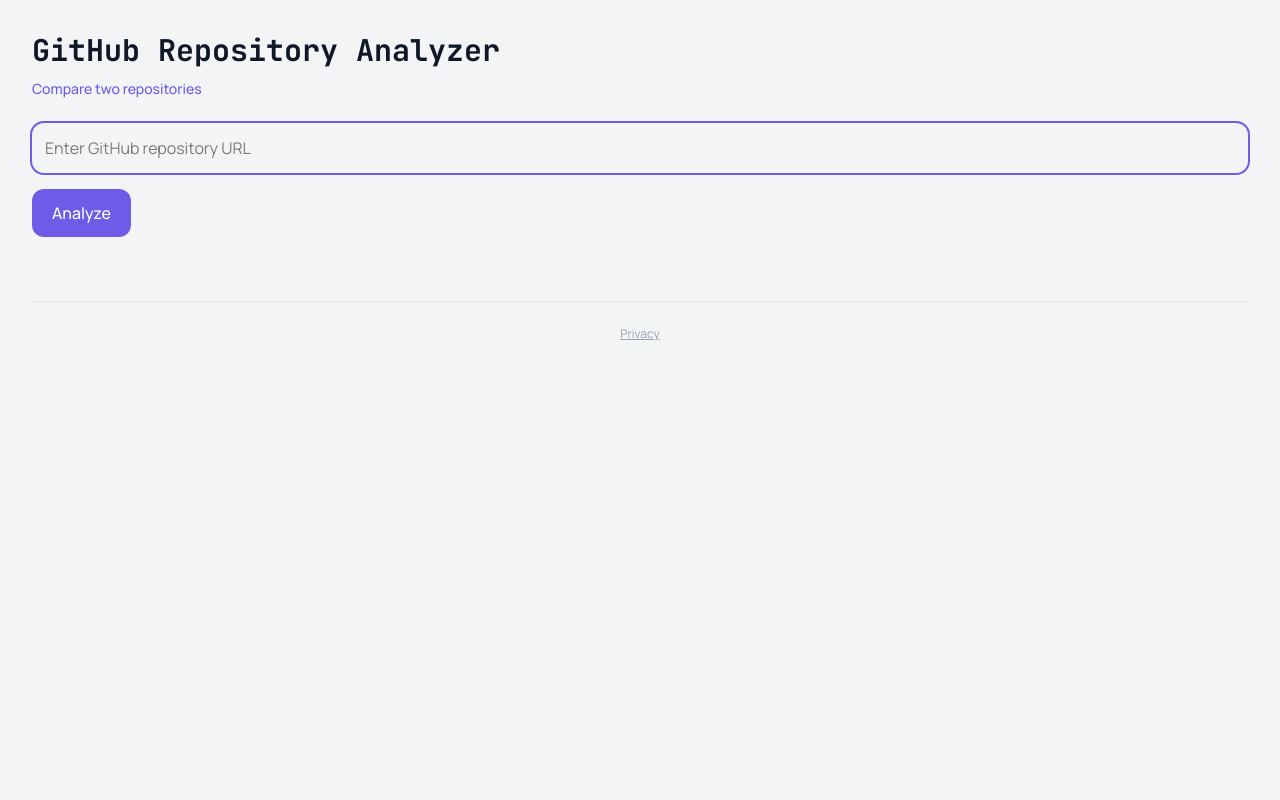
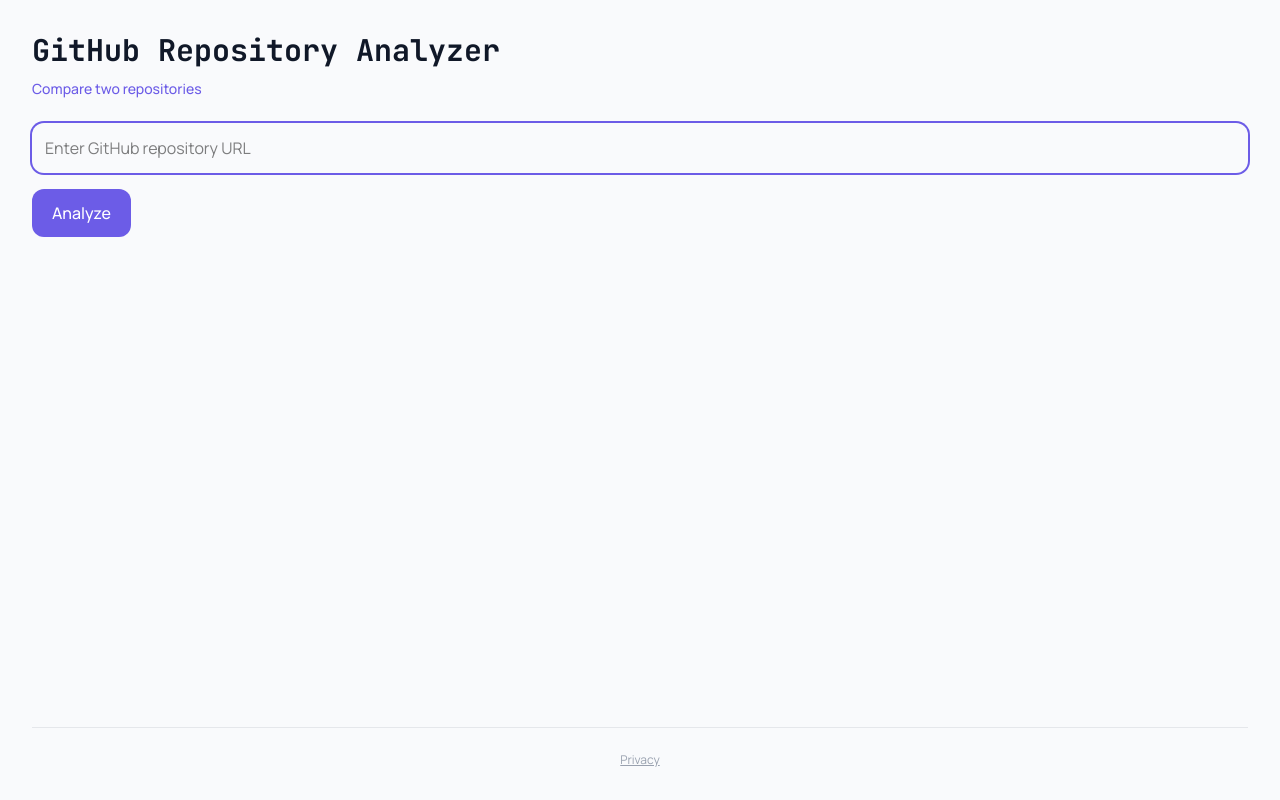
Before and after one commit to onurdlk/github-analyzer, a React (Vite) app in the folder frontend/: page / in a window 1280 px wide. Built offline with nearby package versions, Linux system fonts and the light colour scheme.

Commit message:
Fix footer layour to anchor at the bottom

```diff
--- a/frontend/src/App.tsx
+++ b/frontend/src/App.tsx
@@ -431,10 +431,11 @@
       : null
 
   return (
-    <div className="min-h-screen bg-gray-100 p-8">
+      <div className="min-h-screen bg-surface p-8 font-body flex flex-col">
+      <div className="flex-1">
       <h1 className="text-3xl font-display font-bold mb-2 text-gray-900">GitHub Repository Analyzer</h1>
       <button onClick={toggleCompareMode} className="text-sm text-brand font-medium hover:underline mb-6">
-        {compareMode ? 'Switch to single search' : 'Compare two repositories'}
+          {compareMode ? 'Switch to single search' : 'Compare two repositories'}
       </button>
 
       <div className={`grid gap-2 mb-4 ${compareMode ? 'grid-cols-2' : ''}`}>
@@ -509,6 +510,7 @@
           </div>
         )}
       </div>
+      </div>
       <footer className="mt-10 pt-6 border-t border-gray-200 text-center text-xs text-gray-400">
         <button onClick={() => setShowPrivacy(true)} className="underline hover:text-gray-600">
           Privacy
```
